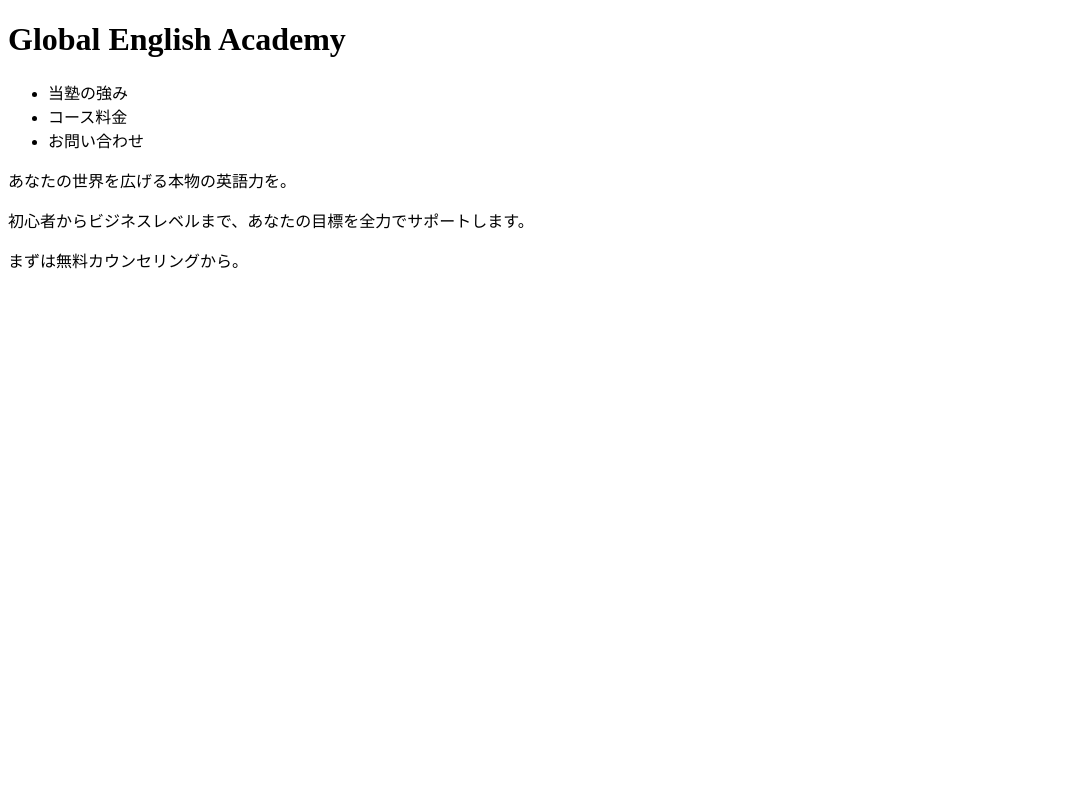
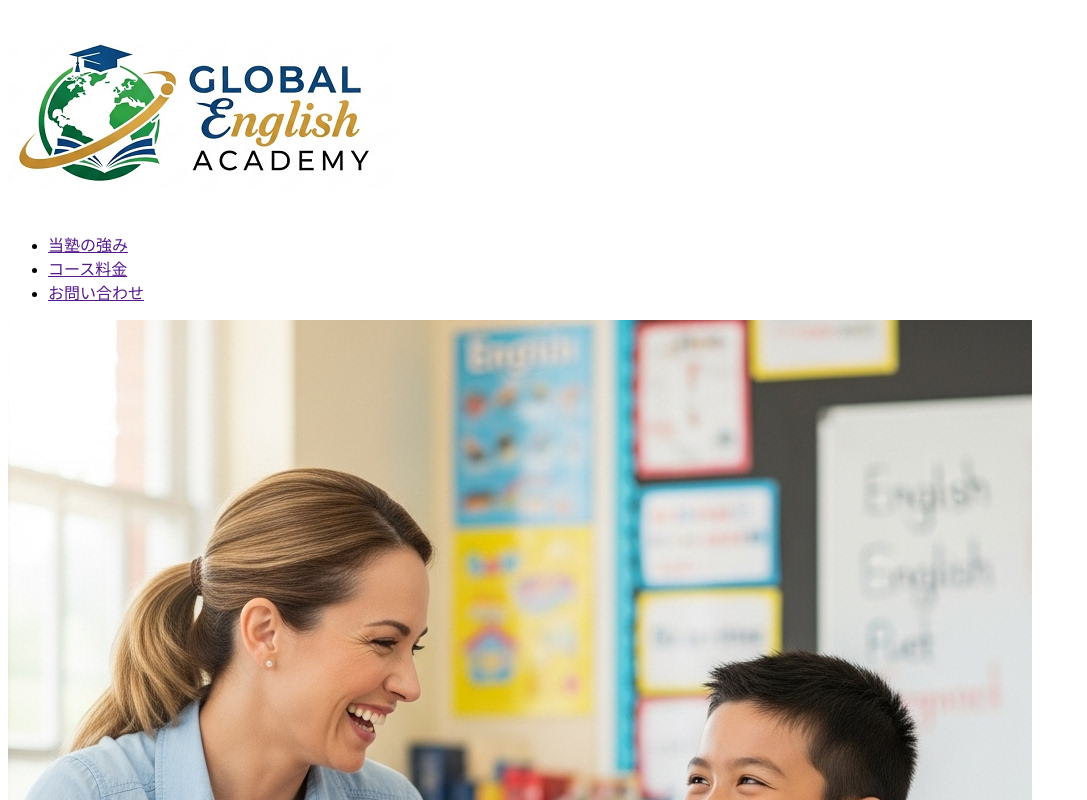
Before and after one commit to tomi119000/0806Practice, a plain HTML site: page index.html in a window 1280 px wide. Shown: the top 800 px of the page, without its empty margins (0-1087 px from the left). Drawn offline with Linux system fonts and the light colour scheme.

Commit message:
CSSの使い方

```diff
--- /dev/null
+++ b/css/style.css
@@ -0,0 +1,4 @@
+span{
+    color:orange;
+
+}
--- a/index.html
+++ b/index.html
@@ -7,20 +7,25 @@
     老若男女誰でもWelcomeの地域密着型の英語塾となります。">
     <meta name="viewport" content="width=device-width, initial-scale=1.0">
     <title>Global English Academy</title>
+    <link rel="stylesheet" href="css/style.css">
+    <!-- ctr を押しながらcss/style.cssにカーソルをホバーするとフォルダとファイルを作成できる -->
 </head>
 
 <body>
     <header>
         <div>
             <!-- 見出し -->
-            <h1>Global English Academy</h1>
+            <h1><img src="images/logo.png" alt="GLOBAL ENGLISH ACADEMY"></h1>
         </div>
         <!-- メインナビゲーション -->
         <nav>
+            <!-- a (=anchor) tagでリンクを設定 + target属性で別タブで開くように設定 -->
+            <!-- <a href ="https://www.google.com" target="_blank">Googleへ</a> -->
+            <!-- 別のページへのリンク：<a href="sub.html">サブページへ</a> -->
             <ul><!--箇条書きリスト-->
-                <li>当塾の強み</li>
-                <li>コース料金</li>
-                <li>お問い合わせ</li>
+                <li><a href="">当塾の強み</a></li>
+                <li><a href="">コース料金</a></li>
+                <li><a href="">お問い合わせ</a></li>
             </ul>
         </nav>
     </header>
@@ -29,9 +34,11 @@
         <div>
             <!-- メインビジュアル -->
             <section>
-                <p>あなたの世界を広げる本物の英語力を。</p>
+                <img src="images/main-visual.png" alt="メインビジュアル">
+                <p>あなたの世界を広げる<span>本物の英語力</span>を。</p>
+                <!-- span tagで文を区切ることができる -->
                 <p>初心者からビジネスレベルまで、あなたの目標を全力でサポートします。</p>
-                <p>まずは無料カウンセリングから。</p>
+                <a href="">まずは無料カウンセリングから。</a>
             </section>
         </div>
 
@@ -49,3 +56,4 @@
 <!-- meta tagのdescriptionは検索エンジンに表示される -->
 <!-- alt + Shift + F : 行の字下げ整理 -->
 <!-- コメントアウト機能ショートカット：ctr + / -->
+<!-- alt + Z ：折り返し -->
```
Also changed, not shown: images/gal1.png (added), images/gal2.png (added), images/gal3.png (added), images/logo.png (added), images/main-visual.png (added), images/schedule.png (added), images/student.png (added), 1 other file.
